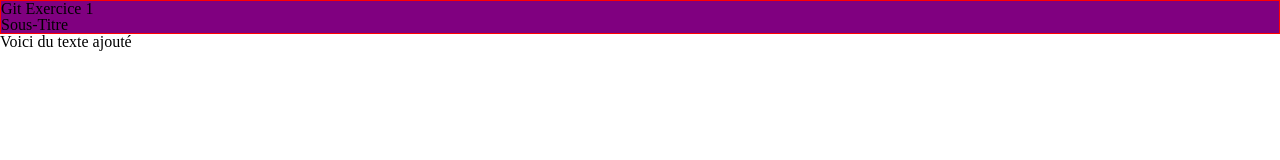
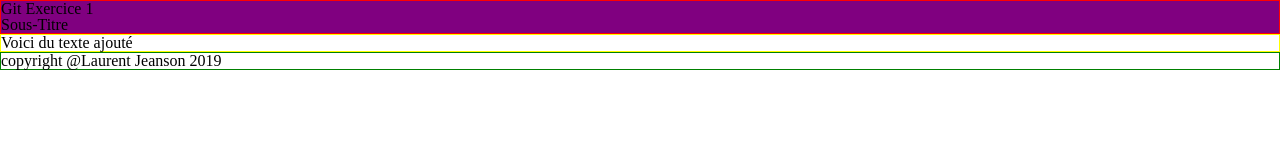
Before and after one commit to LaurentJeanson/Exercice1, a plain HTML site: page index.htm in a window 1280 px wide. Drawn offline with Linux system fonts and the light colour scheme.

Commit message:
b-bordure main et footer - contenu footer

```diff
--- a/css/style.css
+++ b/css/style.css
@@ -50,3 +50,9 @@ header{
 	border: 1px solid red;
 	background-color: purple;
 }
+main{
+	border: 1px solid yellow;
+}
+footer{
+	border: 1px solid green;
+}
--- a/index.htm
+++ b/index.htm
@@ -12,6 +12,8 @@
 <main>
 	<p>Voici du texte ajouté</p>
 </main>
-<footer></footer>
+<footer>
+	<h3>copyright @Laurent Jeanson 2019</h3>
+</footer>
 </body>
 </html>
```
